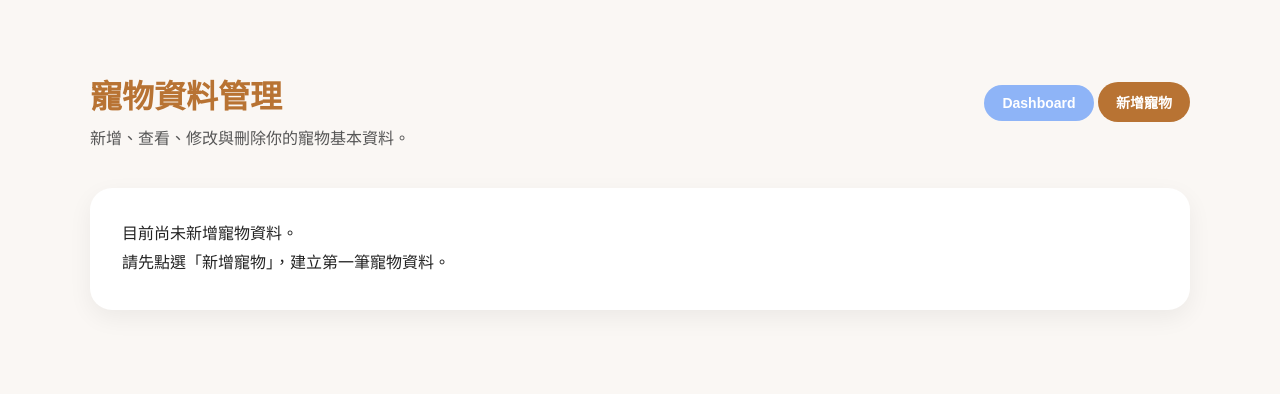
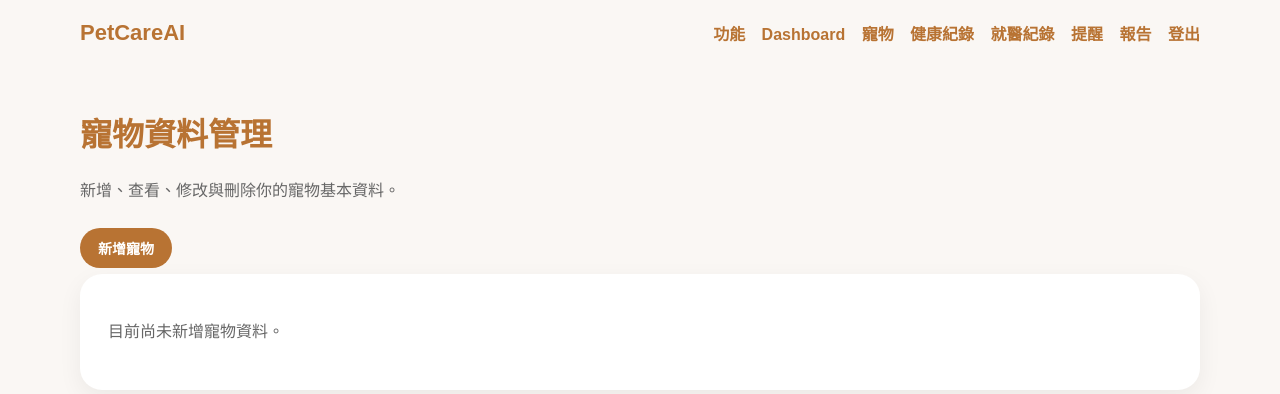
Before and after one commit to carol651104/PetCareAI, a Flask app: page /pets in a window 1280 px wide. Shown: the top 394 px of the page. Run offline with Flask 3, Linux system fonts and the light colour scheme; the visitor is signed in with stand-in values (Sample User, id 1); data that the repository does not hold is empty.

Commit message:
Update pets.html

```diff
--- a/templates/pets.html
+++ b/templates/pets.html
@@ -1,194 +1,33 @@
-<!DOCTYPE html>
-<html lang="zh-Hant">
-<head>
-    <meta charset="UTF-8">
-    <title>寵物資料管理 - PetCareAI</title>
+{% extends "base.html" %}
 
-    <style>
-        body {
-            margin: 0;
-            font-family: "Microsoft JhengHei", sans-serif;
-            background: #faf7f4;
-            color: #222;
-        }
+{% block title %}寵物資料管理{% endblock %}
 
-        .container {
-            max-width: 1100px;
-            margin: auto;
-            padding: 50px 24px;
-        }
+{% block content %}
 
-        .topbar {
-            display: flex;
-            justify-content: space-between;
-            align-items: center;
-            margin-bottom: 34px;
-        }
+<h1>寵物資料管理</h1>
+<p class="muted">新增、查看、修改與刪除你的寵物基本資料。</p>
 
-        h1 {
-            color: #b87333;
-            margin-bottom: 8px;
-        }
-
-        .subtitle {
-            color: #555;
-            line-height: 1.8;
-        }
-
-        .btn {
-            display: inline-block;
-            padding: 10px 18px;
-            background: #8eb4f7;
-            color: white;
-            border-radius: 999px;
-            text-decoration: none;
-            font-weight: bold;
-            border: none;
-            cursor: pointer;
-            font-size: 14px;
-        }
-
-        .btn-brown {
-            background: #b87333;
-        }
-
-        .btn-danger {
-            background: #e06b6b;
-        }
-
-        .grid {
-            display: grid;
-            grid-template-columns: repeat(3, 1fr);
-            gap: 22px;
-        }
-
-        .card {
-            background: white;
-            padding: 26px;
-            border-radius: 22px;
-            box-shadow: 0 8px 24px rgba(0,0,0,0.06);
-        }
-
-        .pet-img {
-            width: 100%;
-            height: 170px;
-            background: #f6f8ff;
-            border-radius: 18px;
-            object-fit: cover;
-            margin-bottom: 18px;
-        }
-
-        .placeholder {
-            height: 170px;
-            background: #f6f8ff;
-            border-radius: 18px;
-            display: flex;
-            align-items: center;
-            justify-content: center;
-            font-size: 46px;
-            margin-bottom: 18px;
-        }
-
-        .card h3 {
-            color: #b87333;
-            margin: 0 0 12px 0;
-        }
-
-        .meta {
-            color: #444;
-            line-height: 1.8;
-        }
-
-        .actions {
-            display: flex;
-            gap: 8px;
-            flex-wrap: wrap;
-            margin-top: 18px;
-        }
-
-        .empty {
-            background: white;
-            padding: 32px;
-            border-radius: 22px;
-            box-shadow: 0 8px 24px rgba(0,0,0,0.06);
-            line-height: 1.8;
-        }
-
-        .flash {
-            background: #fff6e8;
-            color: #8a4f1d;
-            padding: 12px 16px;
-            border-radius: 14px;
-            margin-bottom: 22px;
-        }
-
-        @media (max-width: 900px) {
-            .grid {
-                grid-template-columns: repeat(2, 1fr);
-            }
-        }
-
-        @media (max-width: 620px) {
-            .topbar {
-                display: block;
-            }
-
-            .grid {
-                grid-template-columns: 1fr;
-            }
-
-            .btn {
-                margin-top: 10px;
-            }
-        }
-    </style>
-</head>
-
-<body>
-
-<div class="container">
-
-    <div class="topbar">
-        <div>
-            <h1>寵物資料管理</h1>
-            <div class="subtitle">新增、查看、修改與刪除你的寵物基本資料。</div>
-        </div>
-
-        <div>
-            <a class="btn" href="/dashboard">Dashboard</a>
 <a class="btn btn-brown" href="/pets/add">新增寵物</a>
-        </div>
-    </div>
-
-    {% with messages = get_flashed_messages() %}
-        {% if messages %}
-            {% for message in messages %}
-                <div class="flash">{{ message }}</div>
-            {% endfor %}
-        {% endif %}
-    {% endwith %}
 
 {% if pets %}
-        <div class="grid">
+<div class="grid-3">
     {% for pet in pets %}
         <div class="card">
             {% if pet.photo_url %}
-                        <img class="pet-img" src="{{ pet.photo_url }}" alt="{{ pet.name }}">
+                <img src="{{ pet.photo_url }}" style="width: 100%; height: 190px; object-fit: cover; border-radius: 18px;">
             {% else %}
-                        <div class="placeholder">🐾</div>
+                <div style="height: 190px; background:#f6f8ff; border-radius:18px; display:flex; align-items:center; justify-content:center; font-size:52px;">🐾</div>
             {% endif %}
 
             <h3>{{ pet.name }}</h3>
-
-                    <div class="meta">
+            <p>
                 物種：{{ pet.species }}<br>
                 品種：{{ pet.breed or "未填寫" }}<br>
                 性別：{{ pet.gender or "未填寫" }}<br>
                 年齡：{{ pet.age or "未填寫" }}<br>
-                        體重：{% if pet.weight %}{{ pet.weight }} kg{% else %}未填寫{% endif %}
-                    </div>
+                體重：{{ pet.weight or "未填寫" }} kg
+            </p>
 
-                    <div class="actions">
             <a class="btn" href="/pets/{{ pet.id }}">查看</a>
             <a class="btn btn-brown" href="/pets/{{ pet.id }}/edit">修改</a>
 
@@ -196,17 +35,12 @@
                 <button class="btn btn-danger" type="submit">刪除</button>
             </form>
         </div>
-                </div>
     {% endfor %}
 </div>
 {% else %}
-        <div class="empty">
-            目前尚未新增寵物資料。<br>
-            請先點選「新增寵物」，建立第一筆寵物資料。
+<div class="card">
+    <p class="muted">目前尚未新增寵物資料。</p>
 </div>
 {% endif %}
 
-</div>
-
-</body>
-</html>
+{% endblock %}
```
Lines whose indentation alone changed are shown as unchanged.
